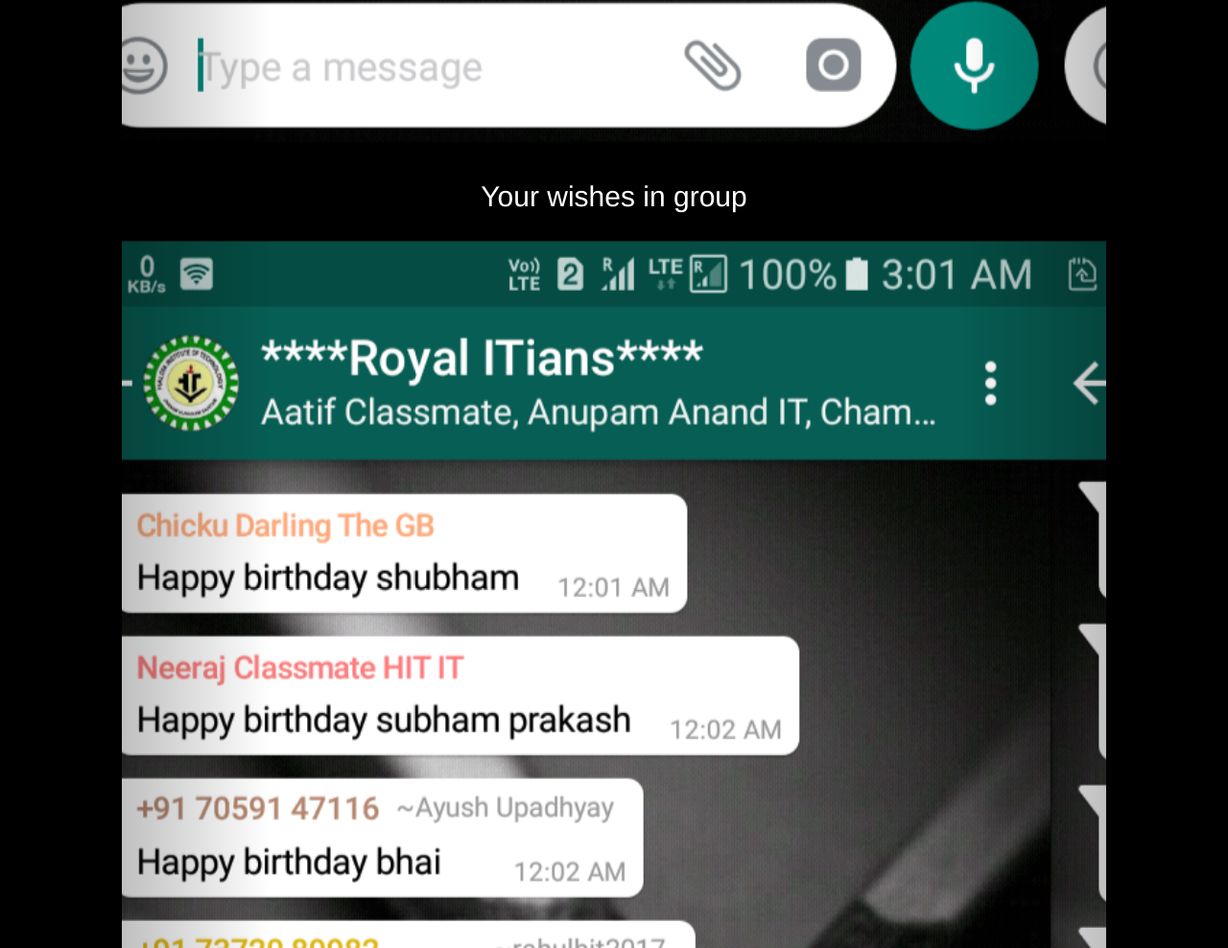
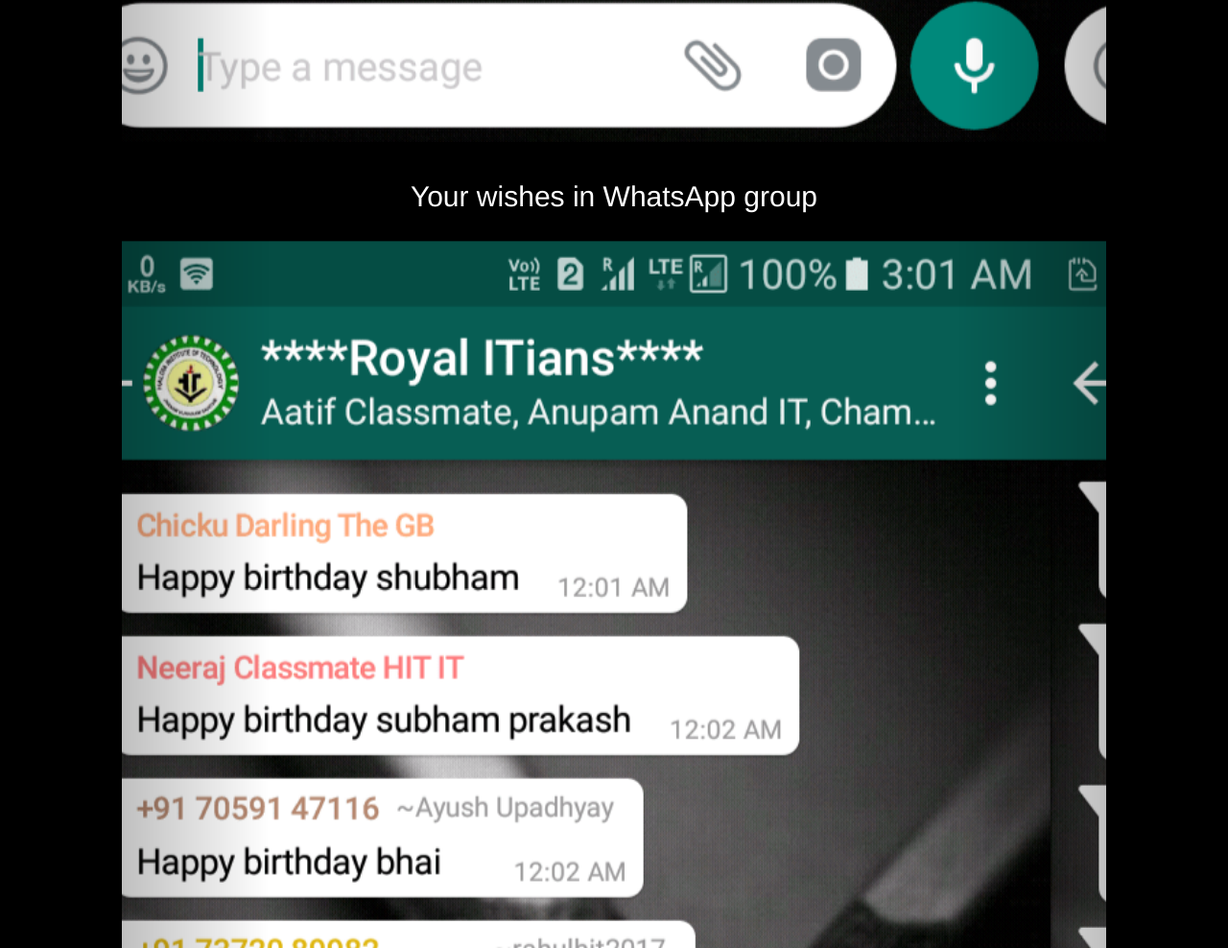
Before and after one commit to iShubhamPrakash/birthday-wish-reply, a plain HTML site: page index.html in a window 1280 px wide. Shown: the part 3964-4952 px from the top of the page at 96% size. Drawn offline with nearby package versions, Linux system fonts and the light colour scheme.

Commit message:
fixed typo

```diff
--- a/index.html
+++ b/index.html
@@ -115,7 +115,7 @@
             </a>
         </div>
         <br>
-        <h2>Your wishes in group</h2>
+        <h2>Your wishes in WhatsApp group</h2>
         <br>
         <div id="grp-msg" class="carousel slide" data-ride="carousel">
             <!-- Indicators -->
```
